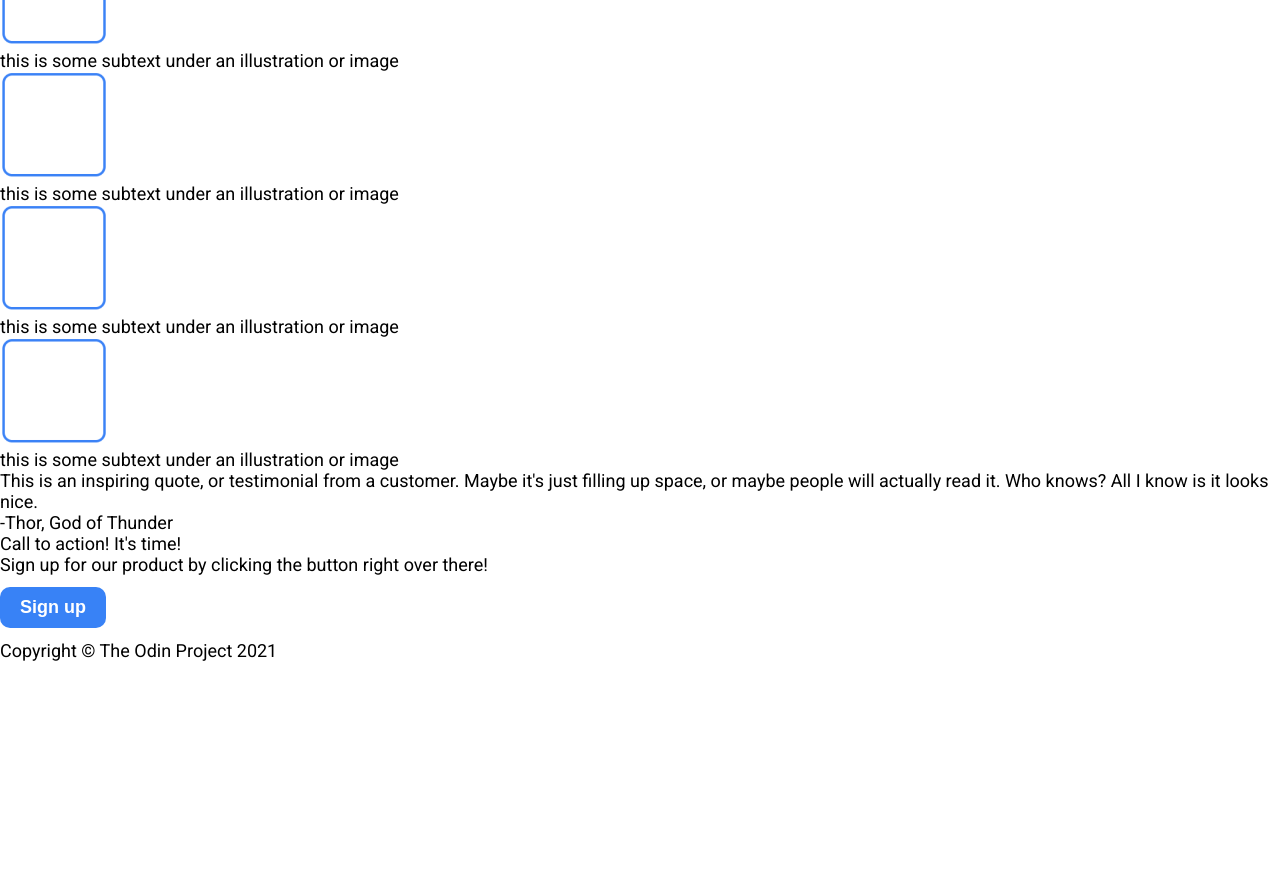
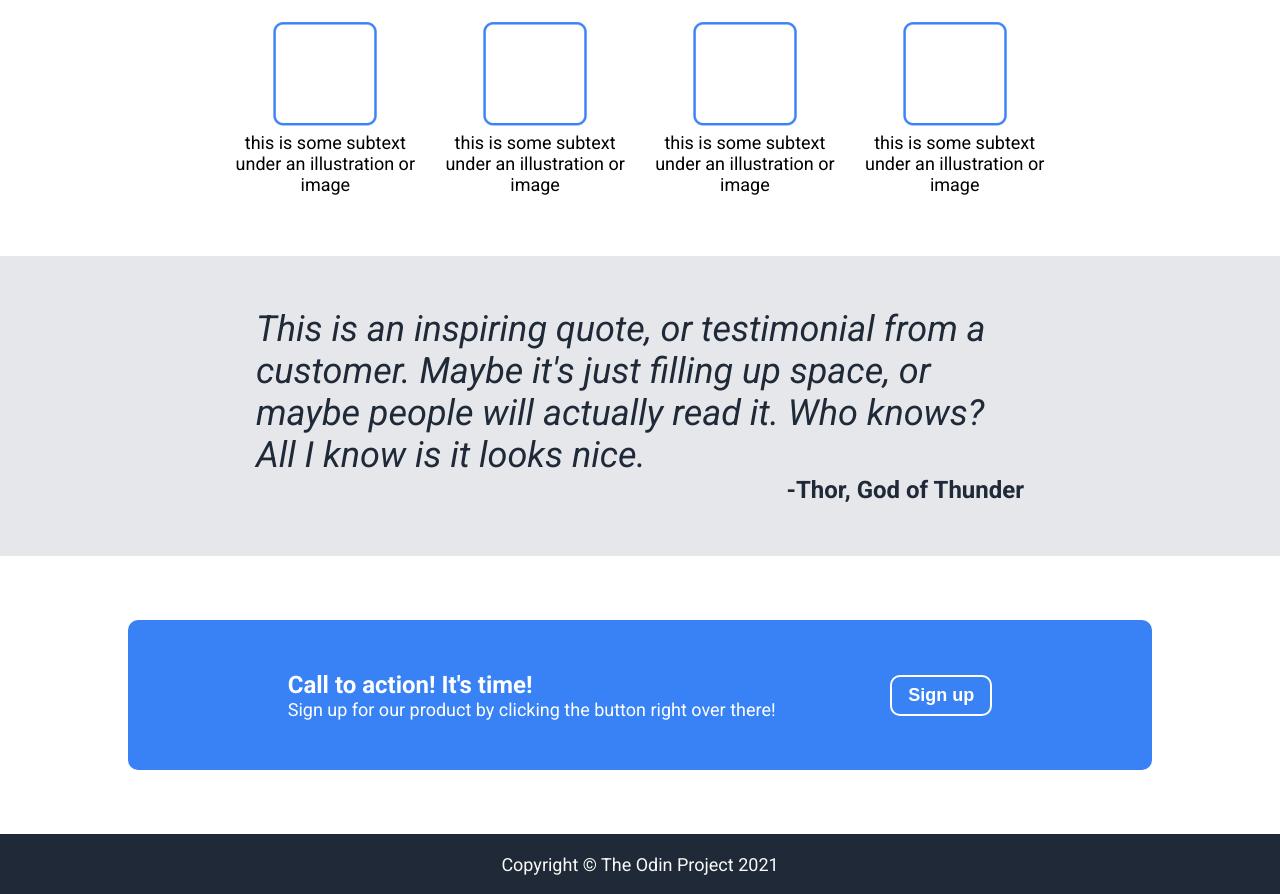
Before and after one commit to RyleyBoofa/odin-landing-page, a plain HTML site: page index.html in a window 1280 px wide. Shown: the part 454-1348 px from the top of the page. Before the commit the page ends 1115 px from the top, so only its background shows below. Drawn offline with Linux system fonts and the light colour scheme.

Commit message:
feat(css): finish adding basic styling
Added basic styling to the information, testimonial, and call-to-action
sections, as well as the footer.
CSS still to be tweaked for final version.

```diff
--- a/index.html
+++ b/index.html
@@ -29,37 +29,57 @@
                 <img src="./images/landing-page-placeholder.png" alt="Temporary placeholder image">
             </div>
         </header>
-        <section>
+        <section class="information">
+            <div class="container">
                 <h2>Some random information.</h2>
+                <div class="cards">
+                    <div class="card">
                         <img src="./images/landing-page-placeholder-2.png" alt="Another temporary placeholder image">
                         <p>this is some subtext under an illustration or image</p>
+                    </div>
+                    <div class="card">
                         <img src="./images/landing-page-placeholder-2.png" alt="Another temporary placeholder image">
                         <p>this is some subtext under an illustration or image</p>
+                    </div>
+                    <div class="card">
                         <img src="./images/landing-page-placeholder-2.png" alt="Another temporary placeholder image">
                         <p>this is some subtext under an illustration or image</p>
+                    </div>
+                    <div class="card">
                         <img src="./images/landing-page-placeholder-2.png" alt="Another temporary placeholder image">
                         <p>this is some subtext under an illustration or image</p>
+                    </div>
+                </div>
+            </div>
         </section>
-        <section>
-            <p>
+        <section class="testimonial">
+            <div class="container">
+                <p class="quote">
                     This is an inspiring quote, or testimonial from a customer. Maybe it's just filling up space,
                     or maybe people will actually read it. Who knows? All I know is it looks nice.
                 </p>
-            <p>
+                <p class="quoter">
                     -Thor, God of Thunder
                 </p>
+            </div>
         </section>
-        <section>
-            <p>
+        <section class="call-to-action">
+            <div class="container">
+                <div class="signup-text">
+                    <p class="signup-bold">
                         Call to action! It's time!
                     </p>
                     <p>
                         Sign up for our product by clicking the button right over there!
                     </p>
+                </div>
                 <button>Sign up</button>
+            </div>
         </section>
-        <footer>
+        <footer class="footer">
+            <div class="container">
                 Copyright &copy; The Odin Project 2021
+            </div>
         </footer>
     </body>
 </html>
--- a/styles.css
+++ b/styles.css
@@ -24,21 +24,32 @@ button {
     background-color: #3882f6;
     color: #fff;
     margin: 12px 0;
-    padding: 10px 20px;
+    padding: 8px 16px;
     font-size: 18px;
     font-weight: bold;
     border: none;
     border-radius: 10px;
 }
 
+nav,
+footer {
+    height: 60px;
+}
+
+header,
+section {
+    height: 300px;
+}
+
 .container {
     display: flex;
+    height: 100%;
+    padding: 0 10%;
 }
 
 .navbar {
     background-color: #1f2937;
     color: #fff;
-    height: 60px;
 }
 
 .navbar a {
@@ -47,7 +58,8 @@ button {
 }
 
 .navbar a:hover {
-    color: #f9faf8;
+    color: #fff;
+    font-weight: 500;
 }
 
 .navbar ul {
@@ -58,7 +70,6 @@ button {
 .navbar .container {
     justify-content: space-between;
     align-items: center;
-    height: 100%;
 }
 
 .navbar .logo {
@@ -70,15 +81,110 @@ button {
 .header {
     background-color: #1f2937;
     color: #fff;
-    height: 300px;
+}
+
+.header h1 {
+    color: #f9faf8;
+    font-size: 48px;
+    font-weight: 900;
+}
+
+.header p {
+    color: #e5e7eb;
+}
+
+.header img {
+    margin: 75px;
 }
 
 .header .container {
     justify-content: space-between;
     align-items: center;
-    height: 100%;
 }
 
 .header .container * {
     flex: 1;
 }
+
+.information {
+    margin-bottom: 50px;
+}
+
+.information h2 {
+    color: #1f2937;
+    font-size: 36px;
+    font-weight: 900;
+    margin-top: 24px;
+    margin-bottom: 36px;
+}
+
+.information .container {
+    flex-direction: column;
+    justify-content: center;
+    align-items: center;
+    text-align: center;
+}
+
+.information .cards {
+    display: flex;
+    justify-content: center;
+    align-items: center;
+    gap: 20px;
+    padding: 0 10%;
+}
+
+.testimonial {
+    background-color: #e5e7eb;
+}
+
+.testimonial p {
+    color: #1f2937;
+    font-size: 36px;
+    font-style: italic;
+}
+
+.testimonial .container {
+    flex-direction: column;
+    justify-content: center;
+    align-items: center;
+    padding: 0 20%;
+}
+
+.testimonial .quoter {
+    font-size: 24px;
+    font-weight: bold;
+    font-style: normal;
+    align-self: flex-end;
+}
+
+.call-to-action {
+    background-color: #3882f6;
+    color: #fff;
+    border-radius: 10px;
+    height: 150px;
+    margin: 5% 10%;
+}
+
+.call-to-action button {
+    border: 2px solid #fff;
+}
+
+.call-to-action .container {
+    justify-content: space-around;
+    align-items: center;
+}
+
+.call-to-action .signup-bold {
+    font-size: 24px;
+    font-weight: bold;
+}
+
+.footer {
+    background-color: #1f2937;
+    color: #f9faf8;
+}
+
+.footer .container {
+    justify-content: center;
+    align-items: center;
+}
```
Lines whose indentation alone changed are shown as unchanged.
